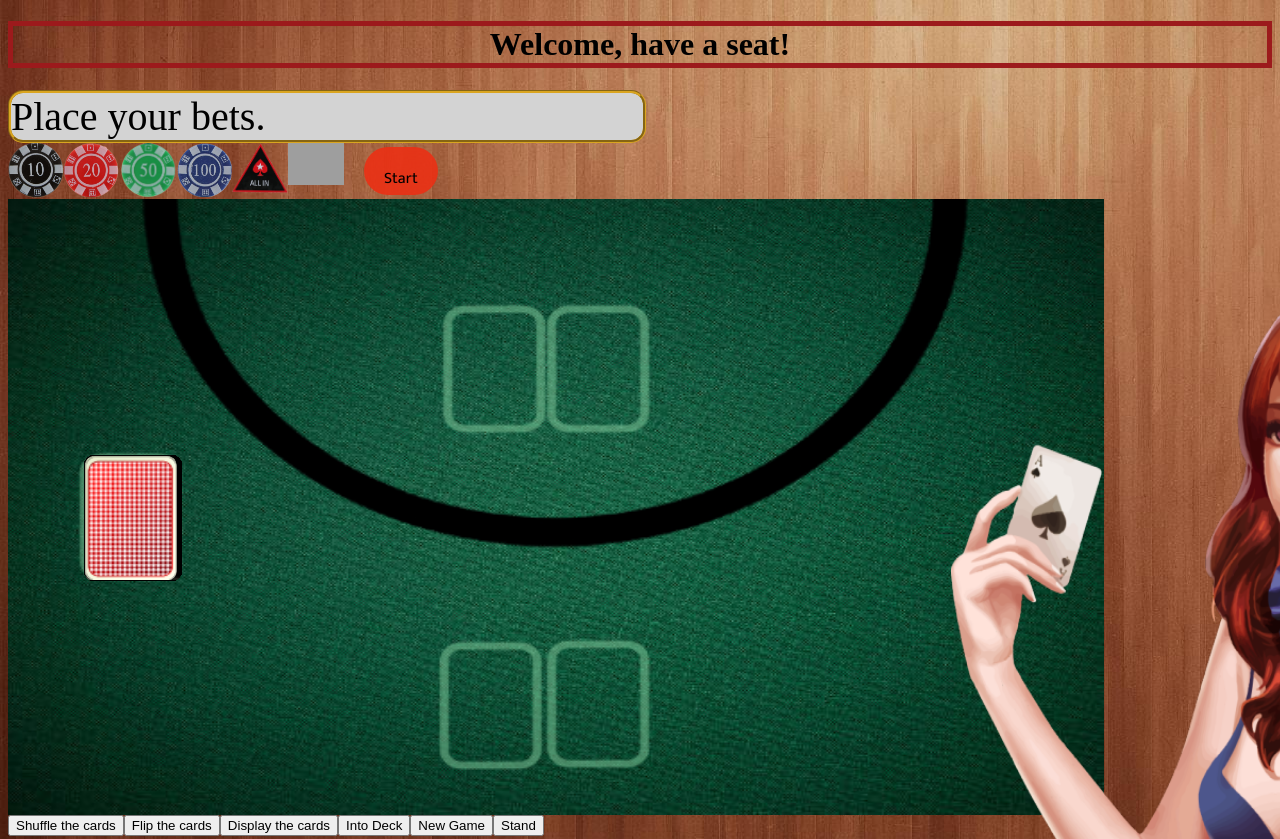
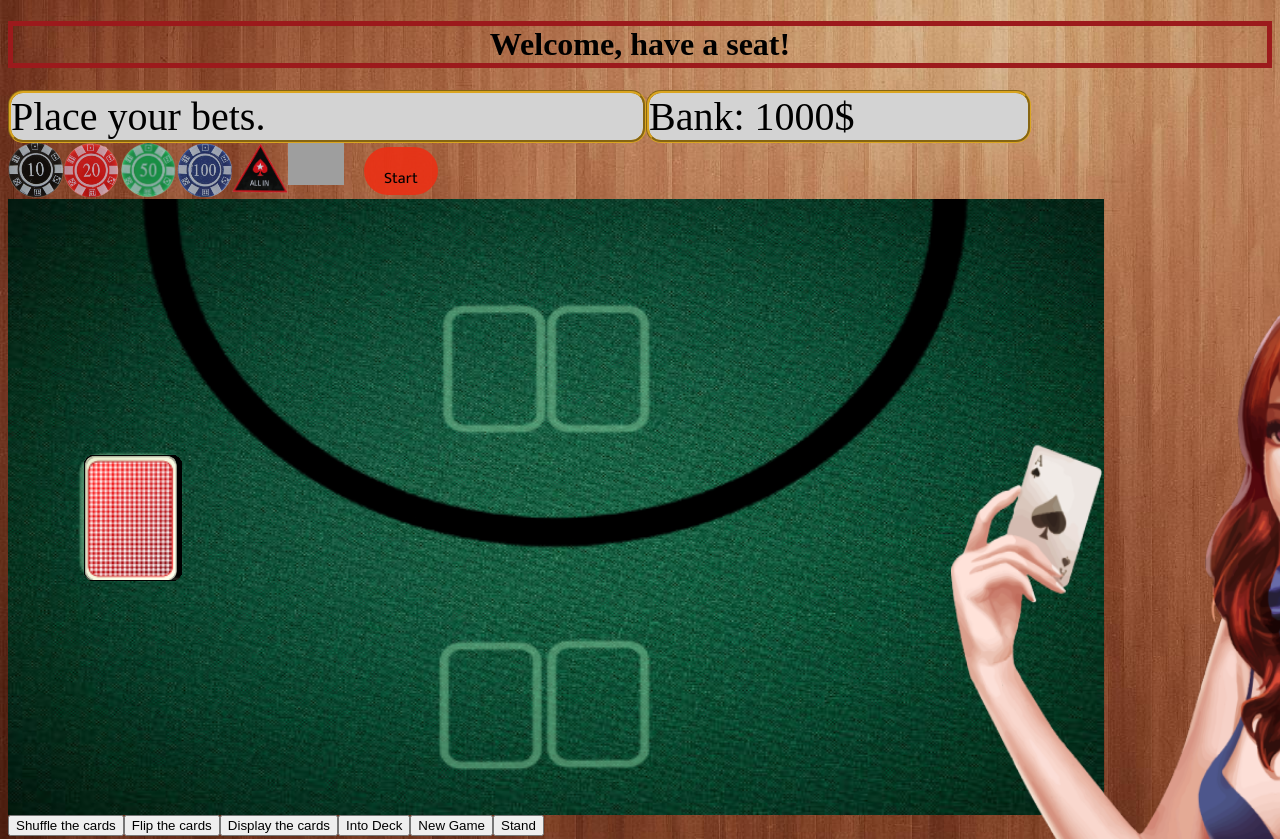
Before and after one commit to Szpoti/tw4-project-game, a Flask app: page / in a window 1280 px wide; the page is wider, and only the part inside the window is pictured. Run offline with Flask 2, Linux system fonts and the light colour scheme; grey boxes are pictures that could not be loaded.

Commit message:
Finalizeing, Ace handling

```diff
--- a/static/css/styles.css
+++ b/static/css/styles.css
@@ -81,13 +81,21 @@ body {
     border: #9C1A1C solid 5px;
 }
 #display{
-    font-size: 40px;
+    font-size: 5vh;
     border: goldenrod;
     border-style: groove;
     border-radius: 15px;
     background: lightgrey;
     width: 50%
+}
 
+#bank {
+    font-size: 5vh;
+    border: goldenrod;
+    border-style: groove;
+    border-radius: 15px;
+    background: lightgrey;
+    width: 30%
 }
 
 .table {
--- a/static/js/javafile.js
+++ b/static/js/javafile.js
@@ -7,12 +7,16 @@ let cards = {};
 let cardsId = [];
 let deck = [];
 let hand = []; let dealerHand = [];
+let valuesInHand = [];
 let cnt = 1;
 let rnd = 0;
 let handCordX = 55;
 let dealerCordX = 55;
 let handZIndex = 100;
-let handValue = 0; let dealerHandValue = 0 ;
+let handValue = 0; let dealerHandValue = 0;
+let bankDisplay = document.getElementById('bank');
+let betDisplay = document.getElementById('display');
+let aces = 0; let dealerAces = 0;
 for (row = 0; row < 4; row++) {
     for (column = 0; column < 13; column++) {
         xPos += 7.69;
@@ -43,6 +47,7 @@ for (row = 0; row < 4; row++) {
         cardsId.push(key);
         deck.push(key);
         document.getElementById('card-table').insertAdjacentHTML('beforeend', card);
+        document.getElementsByClassName('welcome')
     }
     xPos = 0;
     yPos += 33.3;
@@ -96,7 +101,7 @@ function displayCards(cardsId) {
             xCord = 40;
             yCord += 140;
             count = 0;
-        }
+            }
         }
     }
 
@@ -142,6 +147,7 @@ function playerDraw() {
 
 function dealerDraw(cnt) {
     let topCard = document.getElementById(`${cardsId[0]}`);
+    let value = Math.ceil(parseFloat(topCard.dataset.value));
     dealerHand.push(topCard.id);
     cardsId.splice(topCard.id, 1);
     if (cnt === 1) {
@@ -150,9 +156,22 @@ function dealerDraw(cnt) {
     topCard.style.top = `13.5vh`;
     topCard.style.left = `${dealerCordX}vh`;
     topCard.style.zIndex = `${handZIndex}`;
+    if (value === 11){
+            dealerAces += 1;
+            if (dealerHandValue + value > 21){
+                value -= 10;
+                dealerAces -= 1;
+            }
+        }
+        if (dealerHandValue + value > 21 && dealerAces > 0){
+            dealerHandValue -= 10;
+            dealerHandValue += value;
+            dealerAces -= 1;
+        } else {
+            dealerHandValue += value;
+        }
     handZIndex += 1;
     dealerCordX += 13;
-    dealerHandValue += Math.ceil(parseFloat(topCard.dataset.value));
     topCard.removeEventListener('click', drawFromDeck);
 }
 
@@ -161,6 +180,7 @@ function drawFromDeck(event) {
     // alert(event.target.className);
     let parent = event.target.parentNode;
     if (parent.id !== 'card-table') {
+        let value = Math.ceil(parseFloat(parent.dataset.value));
         hand.push(parent.id);
         //console.log(cardsId);
         cardsId.splice(parent.id, 1);
@@ -170,10 +190,22 @@ function drawFromDeck(event) {
         parent.style.zIndex = `${handZIndex}`;
         handZIndex += 1;
         handCordX += 13;
-        handValue += Math.ceil(parseFloat(parent.dataset.value));
+        if (value === 11){
+            aces += 1;
+            if (handValue + value > 21){
+                value -= 10;
+                aces -= 1;
+            }
+        }
+        if (handValue + value > 21 && aces > 0){
+            handValue -= 10;
+            handValue += value;
+            aces -= 1;
+        } else {
+            handValue += value;
+        }
         parent.removeEventListener('click',drawFromDeck);
         checkForLose(handValue);
-
     } else {
         event.target.classList.toggle('flipped');
     }
@@ -188,34 +220,26 @@ function flipDown(cards) {
     }
 }
 
-function standButton() {
-    checkForLose(handValue);
-    if (handValue < 21) {
-        alert("Your score is: " + handValue)
+async function standButton() {
+    document.getElementById(`${dealerHand[0]}`).classList.toggle('flipped');
+    while (status === null) {
+        await sleep(1000);
+        if (dealerHandValue >= 17) {
+            status = checkForWin();
+        } else {
+            dealerDraw(cnt = 1);
+        }
     }
-}
-
-async function checkForLose(handValue) {
-    if (handValue > 21) {
-        await sleep(500);
-        alert('Sorry, you lost.\n Your hand\'s value is bigger than 21.');
-        status = false;
-        dealPrize();
-        buttonReset();
-    }
-    else if (handValue === 21) {
-        await sleep(500);
-        alert('You WON!');
-    }
-}
-
-function sleep(ms) {
-    return new Promise(resolve => setTimeout(resolve, ms))
+    dealPrize(status);
+    buttonReset();
+    betDisplay.textContent=`Place your bets.`;
+    bankDisplay.textContent=`Bank: ${my_bank}$`;
 }
 
 async function newGame() {
-
     if (my_bet > 0) {
+        status = null;
+        aces = 0;
         let tokens = document.querySelectorAll('.tokens');
         for (token of tokens){
             token.removeEventListener('click', tokenHandler)
@@ -236,35 +260,42 @@ async function newGame() {
 
 function tokenHandler(event) {
         if (event.target.id === 'reset') {
+            my_bank += my_bet;
             my_bet = 0;
         }
         if (my_bet >= my_bank) { console.log('off') }
         else {
             if (event.target.id === 'btn10') {
+                my_bank -= 10;
                 my_bet += 10;
             }
             else if (event.target.id === 'btn20') {
                 if (my_bet+20>my_bank){console.log('off')}
                 else {
+                    my_bank -= 20;
                     my_bet += 20;
                 }
             }
             else if (event.target.id === 'btn50') {
                 if (my_bet+50>my_bank){console.log('off')}
                 else {
+                    my_bank -= 50;
                     my_bet += 50;
                 }
             }
             else if (event.target.id === 'btn100') {
                 if (my_bet+100>my_bank){console.log('off')}
                 else {
+                    my_bank -= 100;
                     my_bet += 100;
                 }
             }
             else if (event.target.id === 'all_in') {
-                my_bet = my_bank;
+                my_bet += my_bank;
+                my_bank = 0;
                 }
             display.textContent=`Your bet is ${my_bet}$`;
+            bankDisplay.textContent=`Bank: ${my_bank}$`
         }
 }
 
@@ -275,12 +306,56 @@ function buttonReset() {
     }
 }
 
-function dealPrize(){
+function dealPrize(status){
     if (status === false) {
-        my_bank -= my_bet;
+        alert('Sorry, you lost!');
+        my_bet = 0;
     } else if (status === true) {
-        my_bank = my_bet*2;
+        alert('You win!');
+        my_bank += my_bet*2;
+        my_bet = 0;
+    } else {
+        alert('Draw')
+        my_bank += my_bet;
+        my_bet = 0;
+    }
+    bankDisplay.textContent=`Bank: ${my_bank}$`;
+    if (my_bank === 0) {alert ('Sorry, you are bankrupt...RIP')}
+}
+
+function checkForWin(){
+    if (dealerHandValue > 21) {
+        return true;
+    }
+    if (handValue > dealerHandValue){
+        return true;
+    } else if (handValue < dealerHandValue){
+        return false;
+    } else {
+        if (hand.length < dealerHand.length){
+            return true;
+        } else if (hand.length > dealerHand.length){
+            return false;
+        } else {
+            return 'draw';
+        }
     }
 }
 
-window.onload = function () {flipCards(cardsId); intoDeck(cardsId); buttonReset()};
+async function checkForLose(handValue) {
+    if (handValue > 21) {
+        await sleep(500);
+        alert('Your hand\'s value is bigger than 21.');
+        dealPrize(status = false);
+        buttonReset();
+        status = null;
+        display.textContent=`Place your bets.`;
+
+    }
+}
+
+function sleep(ms) {
+    return new Promise(resolve => setTimeout(resolve, ms))
+}
+
+window.onload = function () {flipCards(cardsId); intoDeck(cardsId); buttonReset(); bankDisplay.textContent=`Bank: ${my_bank}$`};
--- a/templates/index.html
+++ b/templates/index.html
@@ -10,8 +10,12 @@
 </head>
 <body>
 
-<h1 class="welcome">Welcome, have a seat!</h1>
-<div id="display">Place your bets.</div>
+    <h1 class="welcome">Welcome, have a seat!</h1>
+    <div style="display: flex">
+        <div id="display">Place your bets.</div>
+        <div id="bank">Bank:</div>
+    </div>
+
     <div class="first-set">
         <div class="tokens" id="btn10" style="background-image: url('/static/imgs/token10.png')"></div>
         <div class="tokens" id="btn20" style="background-image: url('/static/imgs/token20.png')"></div>
```
